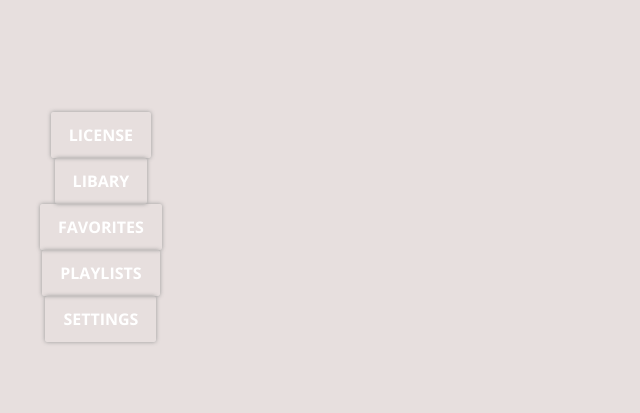
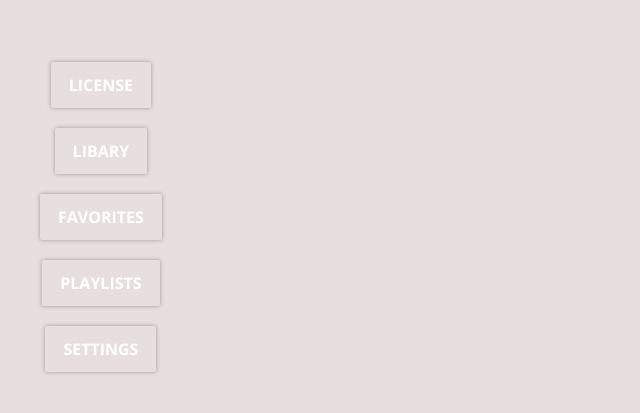
Before and after one commit to zalnaRs/teammusic-pc, an Electron app: page index.html in a window 800 px wide. Shown: the part 173-586 px from the top of the page, without its empty margins (0-640 px from the left). Drawn offline with Linux system fonts and the light colour scheme; no server answers.

```diff
--- a/main.js
+++ b/main.js
@@ -20,7 +20,6 @@
 
 win.removeMenu();
 
-//win.openDevTools();
 }
 
 app.whenReady().then(createWindow)
--- a/style.css
+++ b/style.css
@@ -58,6 +58,7 @@
   margin-left: 40px;
   margin-right: 40px;
   text-decoration: none;
+  margin-bottom: 20px;
 }
 
 .content {
@@ -71,7 +72,6 @@
     justify-content: center;
     align-items: center;
     flex-direction: column;
-    margin-bottom: 20px;
 }
 
 @media (prefers-color-scheme: dark) {
```
Also changed, not shown: package.json (+14 -13 lines), build/icon.png (added), build/install-spinner.gif (added), 2 other files.
